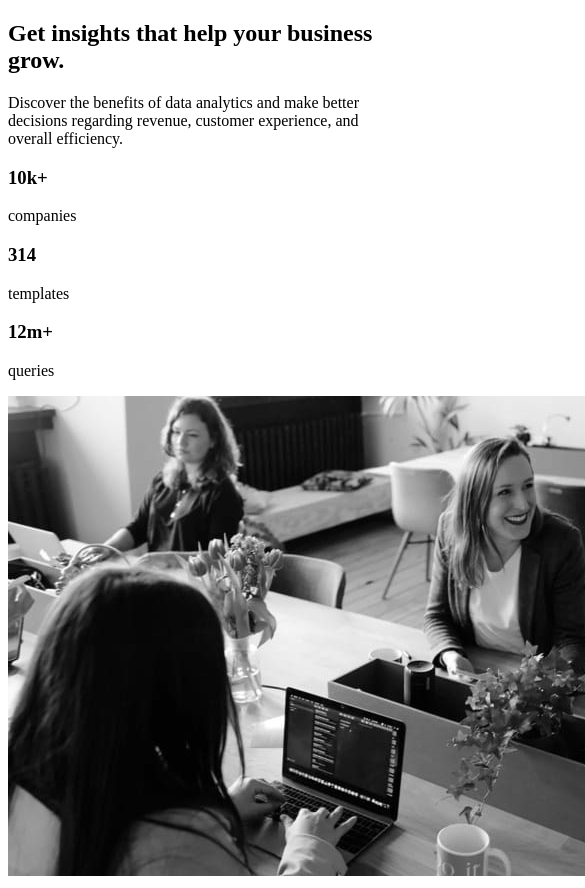
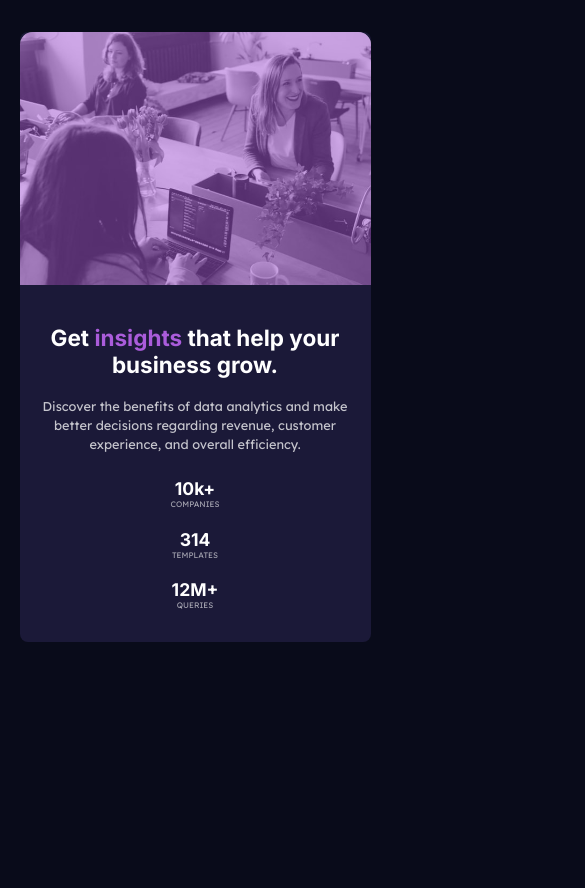
Before and after one commit to sudhanshusingh-g/stats-preview-component, a plain HTML site: page index.html in a window 390 px wide. Shown: the top 888 px of the page, 585 px wide, since content can reach past the window. Drawn offline with Linux system fonts and the light colour scheme.

Commit message:
CSS has been added and made the component responsive

```diff
--- a/index.html
+++ b/index.html
@@ -11,10 +11,16 @@
     />
 
     <title>Stats preview card component</title>
+    <link rel="stylesheet" href="./styles.css">
   </head>
   <body>
     <main>
       <div class="card">
+
+        <div class="image">
+          <div class="overlay"></div>
+        </div>
+
         <div class="content">
           <div class="about">
             <h2>Get <span>insights</span> that help your business grow.</h2>
@@ -33,13 +39,10 @@
               <p>templates</p>
             </div>
             <div class="figures">
-              <h3>12m+</h3>
+              <h3>12M+</h3>
               <p>queries</p>
             </div>
           </div>
-        </div>
-        <div class="image">
-          <img src="./images/image-header-mobile.jpg" alt="stats-image" />
         </div>
       </div>
     </main>
--- /dev/null
+++ b/styles.css
@@ -0,0 +1,122 @@
+@import url('https://fonts.googleapis.com/css2?family=Inter:wght@400;700&family=Lexend+Deca&display=swap');
+:root{
+    --mainBackground: hsl(233, 47%, 7%);
+    --cardBackground: hsl(244, 38%, 16%);
+    --accent: hsl(277, 64%, 61%);
+    --mainHeading: hsl(0, 0%, 100%);
+    --mainParagraph: hsla(0, 0%, 100%, 0.75);
+    --statsHeadings: hsla(0, 0%, 100%, 0.6);
+    --lexend:'Lexend Deca', sans-serif;
+    --inter:'Inter', sans-serif;
+}
+*{
+    margin: 0;
+    padding: 0;
+    box-sizing: border-box;
+}
+body{
+    font-size: 15px;
+    background-color: var(--mainBackground);
+    height: 100vh;
+}
+main{
+    display: flex;
+    justify-content: center;
+    align-items: center;
+    margin: 2rem 0;
+}
+.card{
+    width: 90vw;
+
+    display: flex;
+    flex-direction: column;
+    justify-content: space-evenly;
+    align-items: center;
+    text-align: center;
+    background-color: var(--cardBackground);
+    color: var(--mainHeading);
+    font-family: var(--inter);
+    border-radius: 0.5rem ;
+}
+.image{
+    background-image:url(./images/image-header-mobile.jpg);
+    background-size: cover;
+    height: 30vh;
+    width: 100%;
+    border-radius: 0.8rem 0.8rem 0 0;
+}
+.overlay{
+    background: hsla(277, 64%, 61%, 0.5);
+    overflow: hidden;
+    height: 100%;
+    z-index: 2;
+    border-radius: 0.8rem 0.8rem 0 0;
+}
+.content{
+    padding: 1.2rem;
+}
+h2,h3{
+    font-weight: 700;
+}
+span{
+    color: var(--accent);
+}
+.about h2{
+    margin: 1.2rem 0;
+}
+.about p{
+    color: var(--mainParagraph);
+    font-family: var(--lexend);
+    font-weight: 400;
+    line-height: 1.5;
+    font-size: 0.8rem;
+}
+.stats{
+    margin: 1.5rem 0 0.8rem 0;
+    display: flex;
+    flex-direction: column;
+    justify-content: center;
+    align-items: center;
+    gap: 1.2rem;
+}
+.stats p{
+    color: var(--statsHeadings);
+    text-transform: uppercase;
+    font-family: var(--lexend);
+    font-weight: 400;
+    font-size: 0.5rem;
+}
+@media screen and (min-width: 768px) {
+
+    main{
+        height: 100vh;
+        margin: 0;
+    }
+    .card{
+        flex-direction: row-reverse;
+        width: 70vw;
+    }
+    .image{
+        background-color: var(--accent);
+        height: 350px;
+        width: 50%;
+        border-radius: 0 0.5rem 0.5rem 0;
+    }
+    .overlay{
+        border-radius: 0 0.5rem 0.5rem 0;
+    }
+    .content{
+        display: flex;
+        flex-direction: column;
+        justify-content: flex-start;
+        align-items: flex-start;
+        text-align:left;
+        width: 50%;
+        padding: 2rem;
+    }
+    .stats{
+        flex-direction: row;
+        gap: 2rem;
+    }
+
+}
```
Also changed, not shown: 1 other file.
